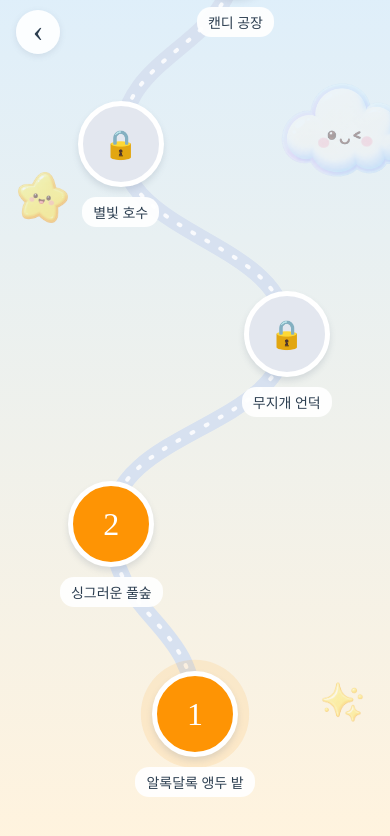
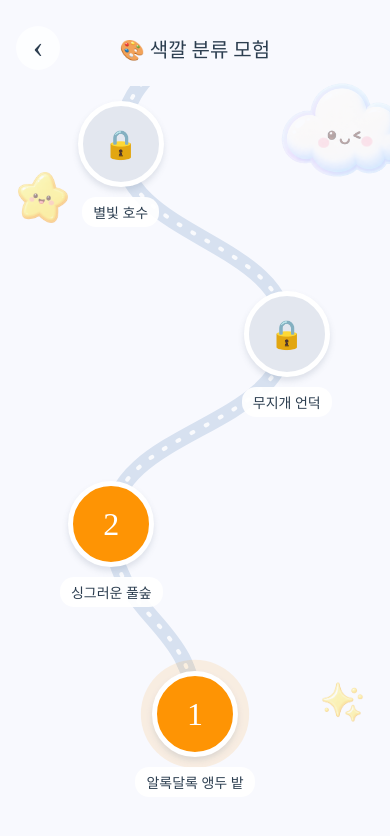
Before and after one commit to julia2524/playgrondApp, a React Native app: screen /StageMapScreen in a window 390 px wide. Shown: the top 836 px of the page. Built offline with nearby package versions, Linux system fonts and the light colour scheme.

Commit message:
로드맵 헤더 정리중..

```diff
--- /dev/null
+++ b/components/common/AppHeader.tsx
@@ -0,0 +1,91 @@
+import React from "react";
+import { View } from "react-native";
+import styled from "styled-components/native";
+import { BASIC_COLORS } from "../../constants/colors";
+
+interface AppHeaderProps {
+  onBack: () => void;
+  center?: React.ReactNode;
+  right?: React.ReactNode;
+}
+
+export default function AppHeader({ onBack, center, right }: AppHeaderProps) {
+  return (
+    <Header>
+      {/* 왼쪽 : 백버튼 */}
+      <BackButton onPress={onBack} activeOpacity={0.7}>
+        <BackText>‹</BackText>
+      </BackButton>
+
+      {/* 가운데 */}
+      <Center>{center}</Center>
+
+      {/* 오른쪽 */}
+      <Right>{right}</Right>
+    </Header>
+  );
+}
+
+const Header = styled.View`
+  height: 76px;
+
+  position: relative;
+
+  align-items: center;
+  justify-content: center;
+
+  padding-horizontal: 16px;
+
+  background-color: transparent;
+
+  z-index: 10;
+`;
+
+const BackButton = styled.TouchableOpacity`
+  position: absolute;
+
+  left: 16px;
+  top: 16px;
+
+  width: 44px;
+  height: 44px;
+
+  align-items: center;
+  justify-content: center;
+
+  border-radius: 22px;
+
+  background-color: rgba(255, 255, 255, 0.75);
+
+  z-index: 20;
+`;
+
+const BackText = styled.Text`
+  font-family: "Jua";
+
+  font-size: 32px;
+
+  color: ${BASIC_COLORS.TEXT_MAIN};
+
+  margin-top: -3px;
+`;
+
+const Center = styled.View`
+  align-items: center;
+  justify-content: center;
+`;
+
+const Right = styled.View`
+  position: absolute;
+
+  right: 16px;
+  top: 0px;
+
+  width: 72px;
+  height: 76px;
+
+  align-items: center;
+  justify-content: center;
+
+  z-index: 20;
+`;
--- a/components/common/DecorativeBackground.tsx
+++ b/components/common/DecorativeBackground.tsx
@@ -1,15 +1,27 @@
 import React from "react";
-import { Image } from "react-native";
+import { Image, StyleSheet, Dimensions } from "react-native";
 import styled from "styled-components/native";
 import { ASSETS } from "../../constants/assets";
+import Svg, { Defs, LinearGradient, Stop, Rect } from "react-native-svg";
+
+const { width: SCREEN_WIDTH, height: SCREEN_HEIGHT } = Dimensions.get("window");
 
 export default function DecorativeBackground() {
   return (
     <Background pointerEvents="none">
+      {/* 🌟 화면 전체를 덮는 그라데이션 SVG 배경 */}
+      {/* <Svg height="100%" width="100%" style={StyleSheet.absoluteFill}>
+        <Defs>
+          <LinearGradient id="skyGradient" x1="0" y1="1" x2="0" y2="0">
+            <Stop offset="0" stopColor="#FFF3DE" />
+            <Stop offset="1" stopColor="#D9EEFF" />
+          </LinearGradient>
+        </Defs>
+        <Rect width="100%" height="100%" fill="url(#skyGradient)" />
+      </Svg> */}
+
       <Cloud source={ASSETS.decorCloud} resizeMode="contain" />
-
       <Star source={ASSETS.decorStar} resizeMode="contain" />
-
       <Sparkle source={ASSETS.decorSparkle} resizeMode="contain" />
     </Background>
   );
@@ -21,44 +33,33 @@ const Background = styled.View`
   left: 0;
   right: 0;
   bottom: 0;
-
   overflow: hidden;
-
   z-index: 1;
 `;
 
 const Cloud = styled(Image)`
   position: absolute;
-
   width: 150px;
   height: 100px;
-
   top: 80px;
   right: -30px;
-
   opacity: 0.35;
 `;
 
 const Star = styled(Image)`
   position: absolute;
-
   width: 55px;
   height: 55px;
-
   top: 170px;
   left: 15px;
-
   opacity: 0.45;
 `;
 
 const Sparkle = styled(Image)`
   position: absolute;
-
   width: 45px;
   height: 45px;
-
   bottom: 120px;
   right: 25px;
-
   opacity: 0.4;
 `;
--- a/components/common/Mascot.tsx
+++ b/components/common/Mascot.tsx
@@ -0,0 +1,30 @@
+import React from "react";
+import { Image, ImageSourcePropType } from "react-native";
+import styled from "styled-components/native";
+import { ASSETS } from "../../constants/assets";
+
+interface MascotProps {
+  size?: number;
+}
+
+export default function Mascot({ size = 150 }: MascotProps) {
+  return (
+    <MascotContainer>
+      <Bear
+        source={ASSETS.mascotBear as ImageSourcePropType}
+        size={size}
+        resizeMode="contain"
+      />
+    </MascotContainer>
+  );
+}
+
+const MascotContainer = styled.View`
+  align-items: center;
+  justify-content: center;
+`;
+
+const Bear = styled(Image)<{ size: number }>`
+  width: ${(props) => props.size}px;
+  height: ${(props) => props.size}px;
+`;
--- a/package.json
+++ b/package.json
@@ -12,6 +12,7 @@
     "@react-navigation/native": "^7.3.17",
     "@react-navigation/native-stack": "^7.18.9",
     "expo": "~54.0.36",
+    "expo-linear-gradient": "~15.0.8",
     "expo-status-bar": "~3.0.9",
     "react": "19.1.0",
     "react-native": "0.81.5",
--- a/screens/StageMap/StageMapScreen.tsx
+++ b/screens/StageMap/StageMapScreen.tsx
@@ -4,19 +4,17 @@ import { useNavigation } from "@react-navigation/native";
 import { NativeStackNavigationProp } from "@react-navigation/native-stack";
 import { RootStackParamList } from "../../navigation/types";
 import {
-  BackButton,
-  BackText,
   Container,
-  Header,
-  HeaderRight,
-  HeaderTitle,
+  Content,
+  StageMapHeaderCenter,
+  StageMapTitle,
 } from "../../styles/stageMapStyles";
 import MapTrail from "../../components/stageMap/MapTrail";
 import StageNode from "../../components/stageMap/StageNode";
 import { useSafeAreaInsets } from "react-native-safe-area-context";
-import { BASIC_COLORS } from "../../constants/colors";
-import { SafeAreaView } from "react-native-safe-area-context";
+
 import DecorativeBackground from "../../components/common/DecorativeBackground";
+import AppHeader from "../../components/common/AppHeader";
 
 type NavigationProp = NativeStackNavigationProp<
   RootStackParamList,
@@ -118,16 +116,18 @@ export default function StageMapScreen() {
   return (
     <Container>
       <DecorativeBackground />
-      {/* 🌟 헤더에 안전영역(상태바 높이)만큼 패딩을 주어 카메라 홀 침범 방지
-        <Header style={{ paddingTop: insets.top }}>
-          <BackButton onPress={() => navigation.goBack()} activeOpacity={0.7}>
-            <BackText>‹</BackText>
-          </BackButton>
+      {/* 🌟 헤더에 안전영역(상태바 높이)만큼 패딩을 주어 카메라 홀 침범 방지 */}
 
-          <HeaderTitle>🎨 색깔 분류 모험</HeaderTitle>
+      <AppHeader
+        onBack={() => navigation.goBack()}
+        center={
+          <StageMapHeaderCenter>
+            <StageMapTitle>🎨 색깔 분류 모험</StageMapTitle>
+          </StageMapHeaderCenter>
+        }
+      />
 
-          <HeaderRight />
-        </Header> */}
+      <Content>
         <ScrollView
           ref={scrollRef}
           showsVerticalScrollIndicator={false}
@@ -169,14 +169,7 @@ export default function StageMapScreen() {
             })}
           </View>
         </ScrollView>
-      {/* 🌟 상단 카메라를 피해 예쁘게 떠 있는 플로팅 뒤로가기 버튼 */}
-      <BackButton
-        style={{ top: insets.top + 10 }}
-        onPress={() => navigation.goBack()}
-        activeOpacity={0.7}
-      >
-        <BackText>‹</BackText>
-      </BackButton>
+      </Content>
     </Container>
   );
 }
--- a/screens/games/classification/color/ClassificationPlayScreen.tsx
+++ b/screens/games/classification/color/ClassificationPlayScreen.tsx
@@ -18,6 +18,7 @@ import { classificationLevels } from "./levels";
 import { Container, GameBoard } from "./styles/classificationStyles";
 import { RouteProp, useRoute } from "@react-navigation/native";
 import { RootStackParamList } from "../../../../navigation/types";
+import DecorativeBackground from "../../../../components/common/DecorativeBackground";
 
 type PlayScreenRouteProp = RouteProp<
   RootStackParamList,
@@ -193,6 +194,7 @@ export default function ClassificationPlayScreen() {
   // });
   return (
     <Container>
+      <DecorativeBackground />
       <GameHeader levelConfig={levelConfig} roundIndex={roundIndex} />
       <MissionBubbleArea feedback={feedback} target={target} />
       <GameBoard
--- a/screens/games/classification/color/styles/classificationStyles.ts
+++ b/screens/games/classification/color/styles/classificationStyles.ts
@@ -7,41 +7,97 @@ import styled from "styled-components/native";
 import { BASIC_COLORS } from "../../../../../constants/colors";
 import { RADIUS } from "../../../../../constants/radius";
 
-export const Container = styled.View`
-  flex: 1;
-  background-color: ${BASIC_COLORS.BACKGROUND}; /* 조금 더 부드러운 우유빛 크림 배경 */
-  padding-top: 40px;
-`;
+// ==================================================
+// Game Header
+// ==================================================
 
-export const Header = styled.View`
-  height: 60px;
-  flex-direction: row;
+// --------------------------------------------------
+// Game Header
+// --------------------------------------------------
+
+export const GameHeaderCenter = styled.View`
   align-items: center;
-  justify-content: space-between;
-  padding-horizontal: 20px;
-
-  background-color: ${BASIC_COLORS.CARD_BG};
-
-  border-bottom-left-radius: 20px;
-  border-bottom-right-radius: 20px;
-
-  elevation: 2;
-  shadow-color: #000;
-  shadow-offset: 0px 2px;
-  shadow-opacity: 0.06;
-  shadow-radius: 6px;
-`;
-
-export const BackText = styled.Text`
-  font-size: 28px;
-  color: ${BASIC_COLORS.TEXT_MAIN};
+  justify-content: center;
+  gap: 2px;
 `;
 
 export const TitleText = styled.Text`
-  font-size: 17px;
-  font-weight: 800;
+  font-family: "Jua";
+  font-size: 20px;
   color: ${BASIC_COLORS.TEXT_MAIN};
+  text-align: center;
 `;
+
+export const StarRow = styled.View`
+  flex-direction: row;
+  align-items: center;
+  justify-content: center;
+  gap: 2px;
+`;
+
+export const MascotWrapper = styled.View`
+  align-items: center;
+  justify-content: center;
+`;
+
+export const Container = styled.View`
+  flex: 1;
+  background-color: ${BASIC_COLORS.BACKGROUND};
+  padding-top: 10px;
+`;
+
+export const Content = styled.View`
+  flex: 1;
+`;
+// export const Header = styled.View`
+//   height: 76px;
+//   flex-direction: row;
+//   align-items: center;
+//   justify-content: space-around;
+//   padding-horizontal: 20px;
+
+//   background-color: #ffffff;
+//   border-bottom-left-radius: 28px;
+//   border-bottom-right-radius: 28px;
+
+//   elevation: 3;
+//   shadow-color: #6ba3d6;
+//   shadow-offset: 0px 3px;
+//   shadow-opacity: 0.1;
+//   shadow-radius: 8px;
+
+//   overflow: visible; /* ⭐ 곰돌이가 헤더 밖으로 살짝 삐져나오게 */
+// `;
+
+// export const HeaderCenter = styled.View`
+//   gap: 4px;
+// `;
+// export const StarRow = styled.View`
+//   flex-direction: row;
+//   gap: 4px;
+// `;
+
+// export const MascotCorner = styled.View`
+//   position: absolute;
+//   right: 8px;
+//   top: -18px; /* ⭐ 헤더 위로 살짝 걸치기 */
+//   z-index: 20;
+// `;
+
+export const MascotEmoji = styled.Text`
+  font-size: 48px;
+`;
+
+// export const BackText = styled.Text`
+//   font-size: 28px;
+//   color: ${BASIC_COLORS.TEXT_MAIN};
+// `;
+
+// export const TitleText = styled.Text`
+//   font-size: 17px;
+//   font-weight: 800;
+//   color: ${BASIC_COLORS.TEXT_MAIN};
+// `;
 
 export const RoundIndicator = styled.Text`
   font-size: 15px;
--- a/styles/stageMapStyles.ts
+++ b/styles/stageMapStyles.ts
@@ -1,71 +1,46 @@
 import styled from "styled-components/native";
 import { Animated } from "react-native";
 import { BASIC_COLORS } from "../constants/colors";
+import { RADIUS } from "../constants/radius";
 
 export const Container = styled.View`
   flex: 1;
   background-color: ${BASIC_COLORS.BACKGROUND};
-  position: relative; // 🌟 플로팅 버튼의 기준점
+  padding-top: 10px;
 `;
+
+export const Content = styled.View`
+  flex: 1;
+`;
+
 // --------------------------------------------------
 // Header
 // --------------------------------------------------
 
-export const Header = styled.View`
-  /* 기존 height: 56px 삭제 또는 min-height로 변경 */
-  min-height: 56px;
+// --------------------------------------------------
+// Map Header
+// --------------------------------------------------
 
-  flex-direction: row;
-  align-items: center;
-  justify-content: space-between;
-
-  padding-horizontal: 12px;
-  padding-bottom: 10px; // 하단 여백 추가
-
-  background-color: #ffffff;
-
-  border-bottom-width: 1px;
-  border-bottom-color: #edf0f7;
-
-  elevation: 3;
-  z-index: 10;
-`;
-export const BackButton = styled.TouchableOpacity`
-  position: absolute;
-  left: 16px;
-  width: 44px;
-  height: 44px;
-
+export const StageMapHeaderCenter = styled.View`
   align-items: center;
   justify-content: center;
-
-  border-radius: 22px;
-  background-color: rgba(255, 255, 255, 0.9); // 살짝 투명한 흰색 유리알 느낌
-
-  elevation: 4;
-  shadow-color: #64748b;
-  shadow-offset: 0px 2px;
-  shadow-opacity: 0.15;
-  shadow-radius: 6px;
-
-  z-index: 99;
 `;
 
-export const BackText = styled.Text`
+export const StageMapTitle = styled.Text`
   font-family: "Jua";
-  font-size: 32px;
-  color: #2c3e50;
-  margin-top: -3px;
+  font-size: 20px;
+  color: ${BASIC_COLORS.TEXT_MAIN};
+  text-align: center;
 `;
 
-export const HeaderTitle = styled.Text`
+export const MapBackText = styled.Text`
   font-family: "Jua";
-  font-size: 22px;
-  color: #2c3e50;
-`;
 
-export const HeaderRight = styled.View`
-  width: 44px;
+  font-size: 32px;
+
+  color: ${BASIC_COLORS.TEXT_MAIN};
+
+  margin-top: -3px;
 `;
 
 // --------------------------------------------------
```
Also changed, not shown: components/stageMap/MapTrail.tsx (+3 -25 lines), constants/colors.ts (+10 -0 lines), screens/games/classification/color/components/GameHeader.tsx (+35 -14 lines), 1 other file (tests, documents, lock files or other folders). Lines whose indentation alone changed are shown as unchanged.
